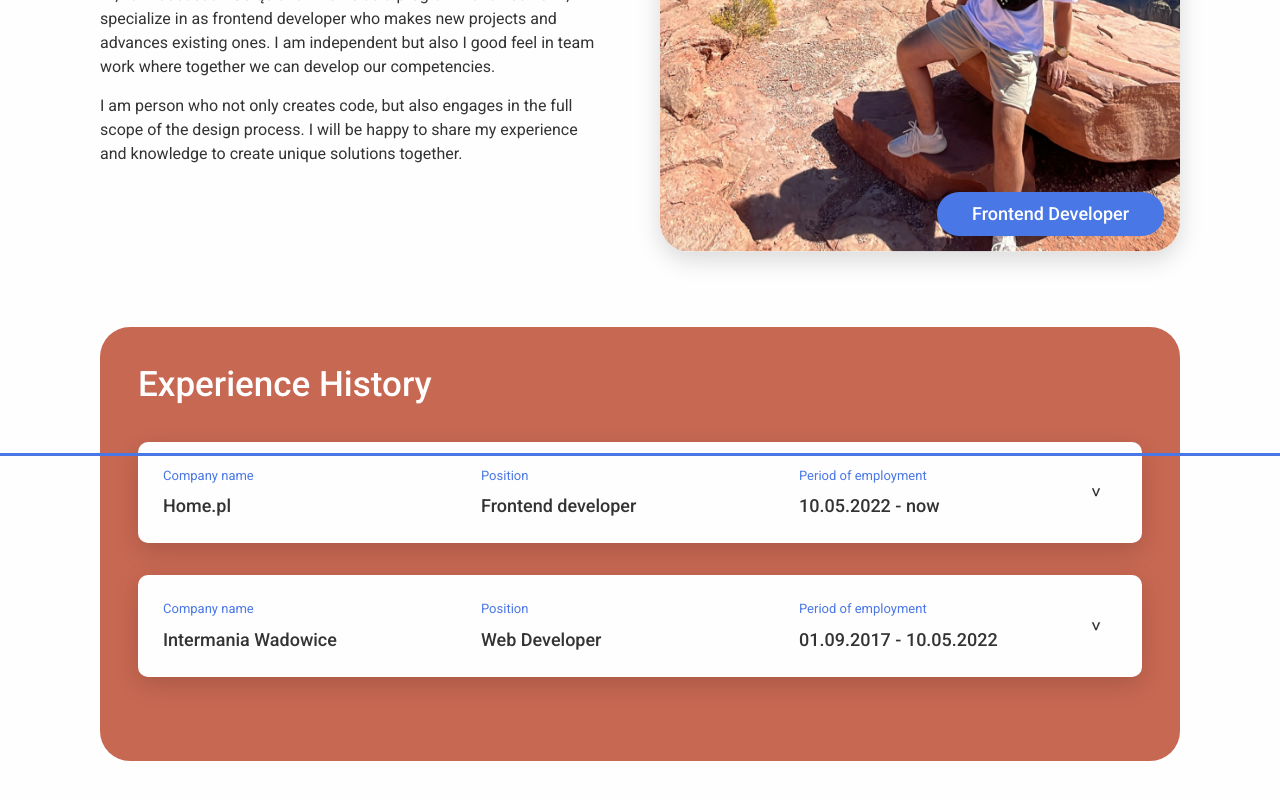
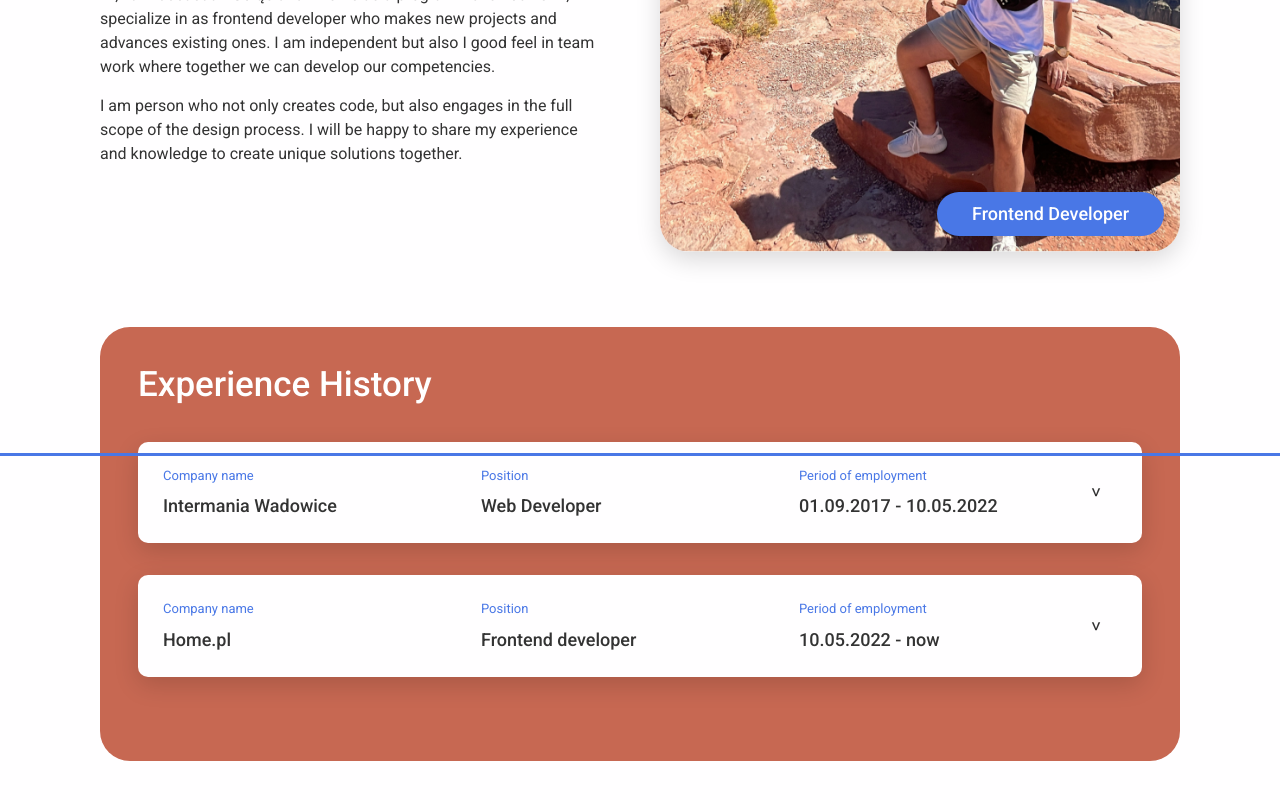
Before and after one commit to sebastiangolab/portfolio, a Next.js app: page /about-me in a window 1280 px wide. Shown: the part 344-1144 px from the top of the page. Built offline with nearby package versions, Linux system fonts and the light colour scheme.

Commit message:
Update ExperienceSection

```diff
--- a/src/sections/ExperienceSection/index.tsx
+++ b/src/sections/ExperienceSection/index.tsx
@@ -14,15 +14,15 @@ interface Row {
 
 const rows = [
    {
+      name: 'Intermania Wadowice',
+      position: 'Web Developer',
+      period: '01.09.2017 - 10.05.2022',
+      text: 'In Intermania i made many projects in Wordpress, every website was maked on template which i design in figma and wrote from zero. I participated in every website process from talking with clients to final product.',
+   },
+   {
       name: 'Home.pl',
       position: 'Frontend developer',
       period: '10.05.2022 - now',
-      text: 'In Intermania i made many projects in Wordpress, every website was maked on template which i design in figma and wrote from zero. I participated in every website process from talking with clients to final product.',
-   },
-   {
-      name: 'Intermania Wadowice',
-      position: 'Web Developer',
-      period: '01.09.2017 - 10.05.2022',
       text: 'At Home.pl I work as frontend developer in team who work on one large e- commerce project, we make new solutions, develop our project in terms of performance and fix bugs. I cooperate with UX and UI designers and business teams to make best product for our clients.',
    },
 ];
```
